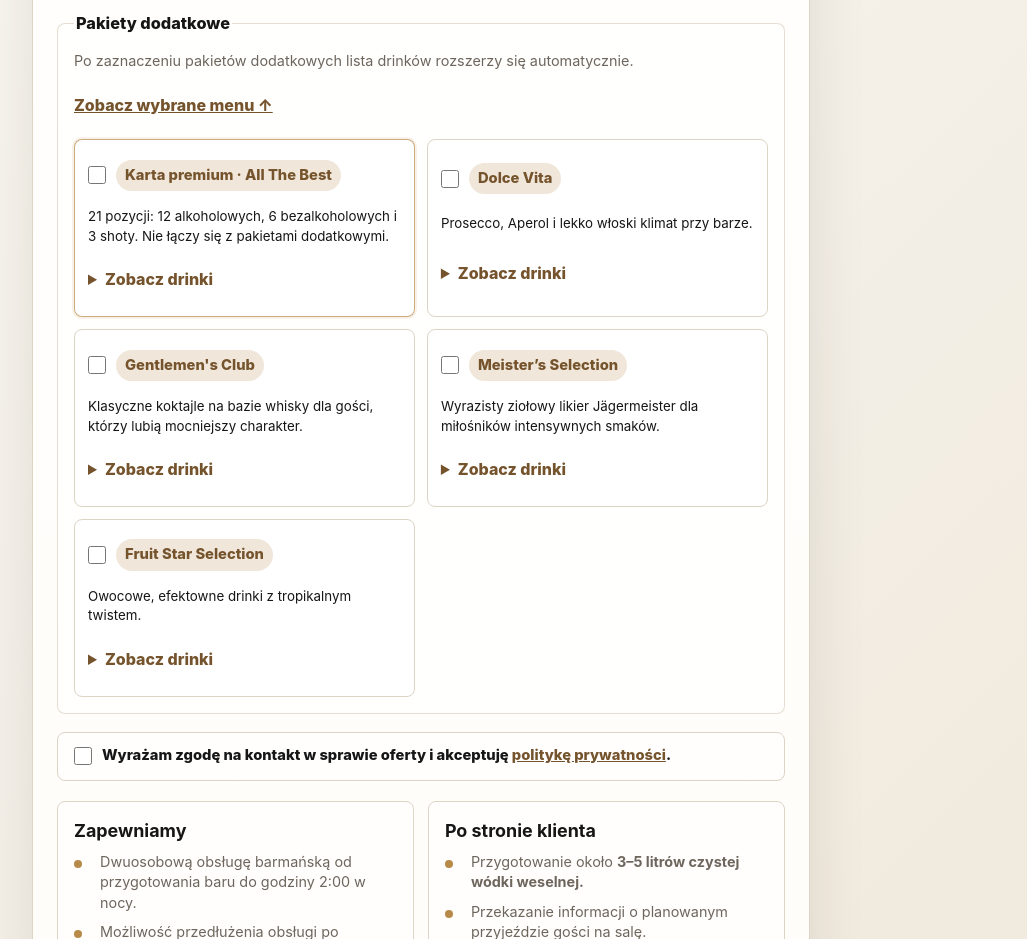
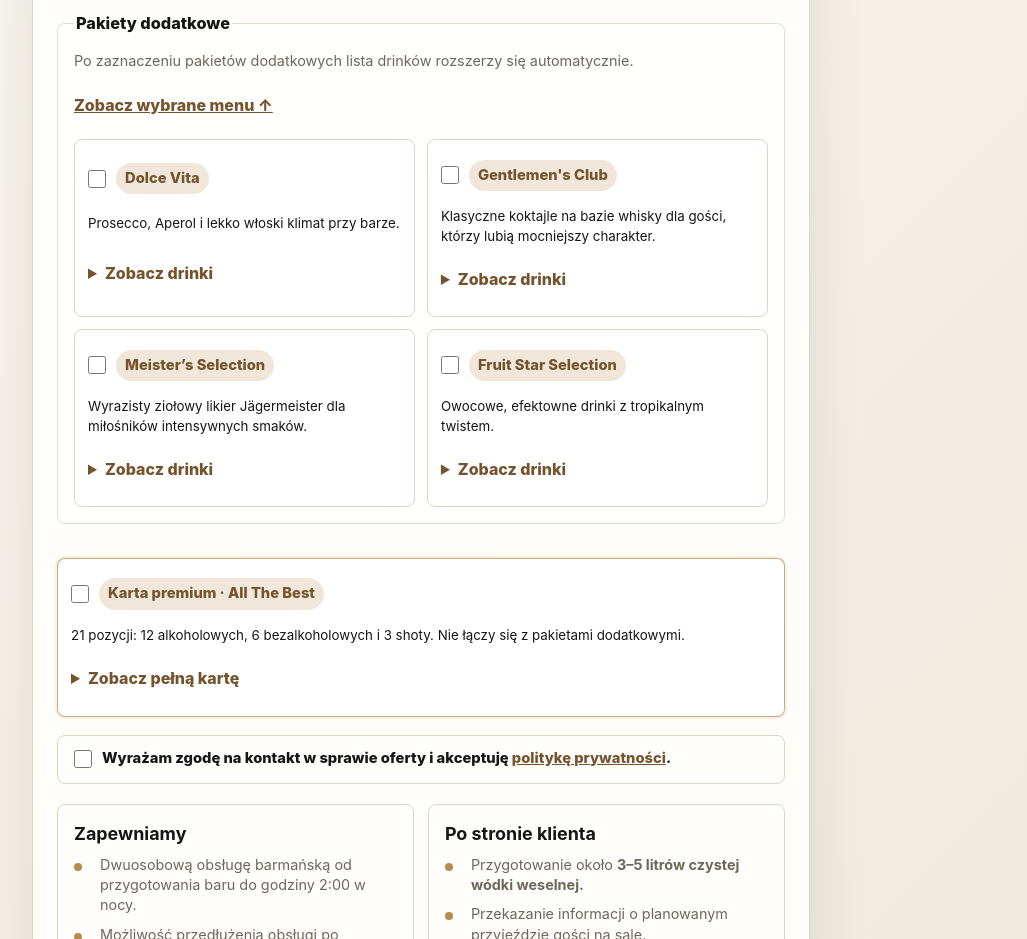
Before and after one commit to jaroslawwielgomas-sketch/pyklyk, a plain HTML site: page kalkulator/index.html in a window 1280 px wide. Shown: the part 1600-2539 px from the top of the page, without its empty margins (18-1045 px from the left). Drawn offline with Linux system fonts and the light colour scheme.

Commit message:
Place All The Best below additional packages

```diff
--- a/kalkulator/index.html
+++ b/kalkulator/index.html
@@ -684,6 +684,7 @@
     }
 
     .pyk-package-card:has(input[value="allbest"]) { border-color: rgba(184, 138, 74, .72); box-shadow: 0 0 0 2px rgba(184, 138, 74, .12); }
+    .pyk-all-best-section { margin-top: 16px; }
 
     .pyk-offer-bands {
       display: grid;
@@ -1071,6 +1072,10 @@
             <a class="pyk-selected-menu-link" href="#selectedDrinkMenu">Zobacz wybrane menu ↑</a>
             <div class="pyk-package-grid" id="packageChoices"></div>
           </fieldset>
+
+          <section class="pyk-all-best-section" aria-label="Karta All The Best">
+            <div id="allBestChoice"></div>
+          </section>
 
           <label class="pyk-consent">
             <input type="checkbox" id="privacyConsent" name="privacy" required>
@@ -1301,6 +1306,7 @@
 
       const form = document.querySelector("#quoteForm");
       const packageChoices = document.querySelector("#packageChoices");
+      const allBestChoice = document.querySelector("#allBestChoice");
       const drinkMenu = document.querySelector("#drinkMenu");
       const selectedDrinkMenu = document.querySelector("#selectedDrinkMenu");
       const drinkMenuCount = document.querySelector("#drinkMenuCount");
@@ -1373,7 +1379,8 @@
       }
 
       function renderPackageChoices() {
-        packageChoices.innerHTML = PACKAGES.map((item) => `
+        const addonPackages = PACKAGES.filter((item) => item.id !== "allbest");
+        packageChoices.innerHTML = addonPackages.map((item) => `
           <article class="pyk-package-card">
             <label class="pyk-package-select">
               <input type="checkbox" name="packages" value="${item.id}">
@@ -1390,6 +1397,23 @@
             </details>
           </article>
         `).join("");
+        allBestChoice.innerHTML = `
+          <article class="pyk-package-card pyk-all-best-card">
+            <label class="pyk-package-select">
+              <input type="checkbox" name="packages" value="allbest">
+              <span class="pyk-pill">Karta premium · All The Best</span>
+            </label>
+            <span class="pyk-package-copy"><small>21 pozycji: 12 alkoholowych, 6 bezalkoholowych i 3 shoty. Nie łączy się z pakietami dodatkowymi.</small></span>
+            <details class="pyk-package-details">
+              <summary>Zobacz pełną kartę</summary>
+              <ul class="pyk-drink-list">
+                ${DRINKS.filter((drink) => drink.package === "All The Best").map((drink) => `
+                  <li class="pyk-drink-item"><strong>${escapeHtml(drink.name)}</strong><span>${escapeHtml(drink.ingredients)}</span></li>
+                `).join("")}
+              </ul>
+            </details>
+          </article>
+        `;
       }
 
       function initTestimonials() {
```
